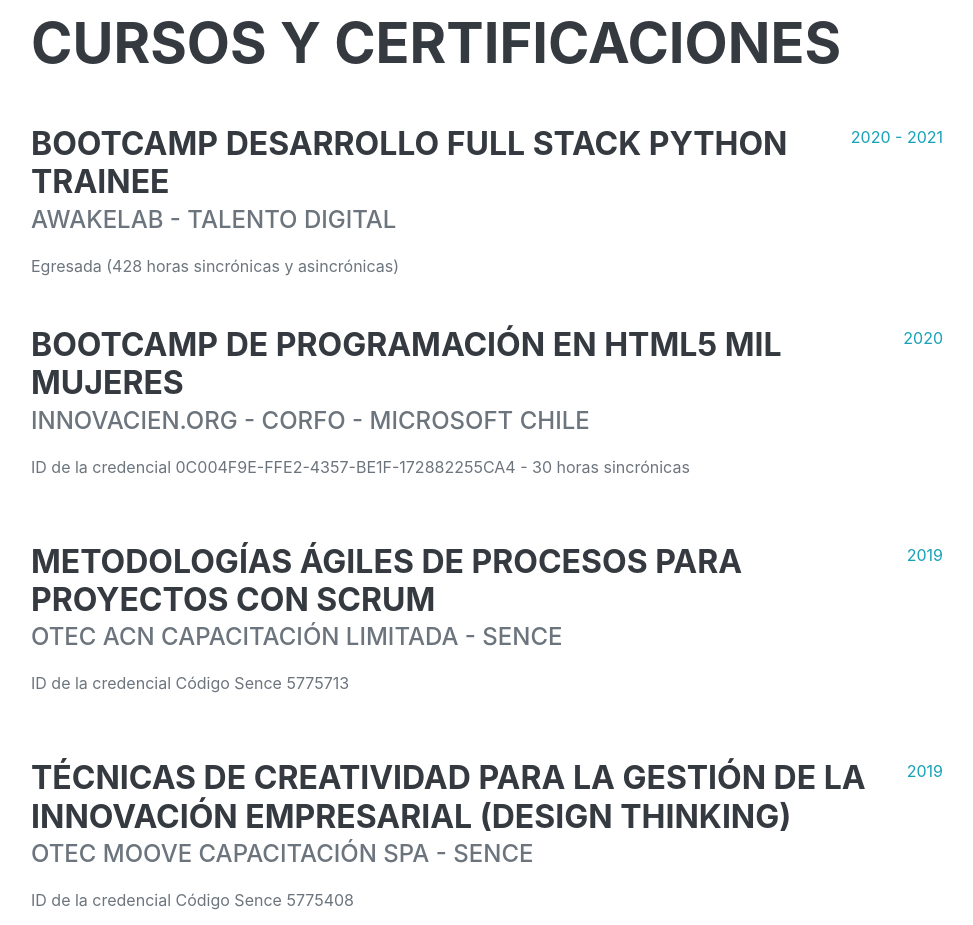
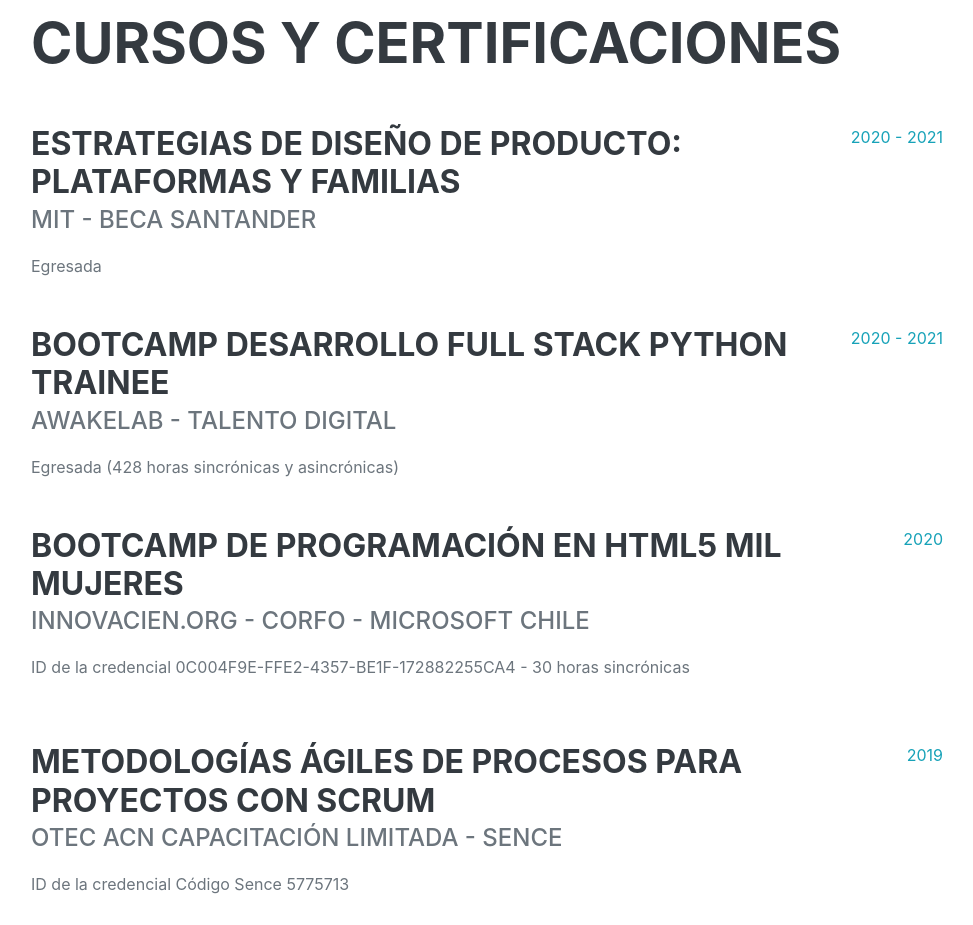
Before and after one commit to Kattyabo/CV, a plain HTML site: page index.html in a window 1280 px wide. Shown: the part 3820-4745 px from the top of the page, without its empty margins (289-1262 px from the left). Drawn offline with nearby package versions, Linux system fonts and the light colour scheme; a web font is replaced by a local one.

Commit message:
Update index.html
agrega MIT

```diff
--- a/index.html
+++ b/index.html
@@ -194,6 +194,14 @@
                     <div class="subheading mb-3"></div>
                     <div class="d-flex flex-column flex-md-row justify-content-between mb-5">
                         <div class="flex-grow-1">
+                            <h3 class="mb-0">Estrategias de Diseño de Producto: Plataformas y Familias</h3>
+                            <div class="subheading mb-3">MIT - Beca Santander</div>
+                            <div>Egresada</div>
+                        </div>
+                        <div class="flex-shrink-0"><span class="text-primary">2020 - 2021</span></div>
+                    </div>
+                    <div class="d-flex flex-column flex-md-row justify-content-between mb-5">
+                        <div class="flex-grow-1">
                             <h3 class="mb-0">Bootcamp Desarrollo Full Stack Python trainee</h3>
                             <div class="subheading mb-3">AWAKELAB - Talento Digital</div>
                             <div>Egresada (428 horas sincrónicas y asincrónicas)</div>
```
